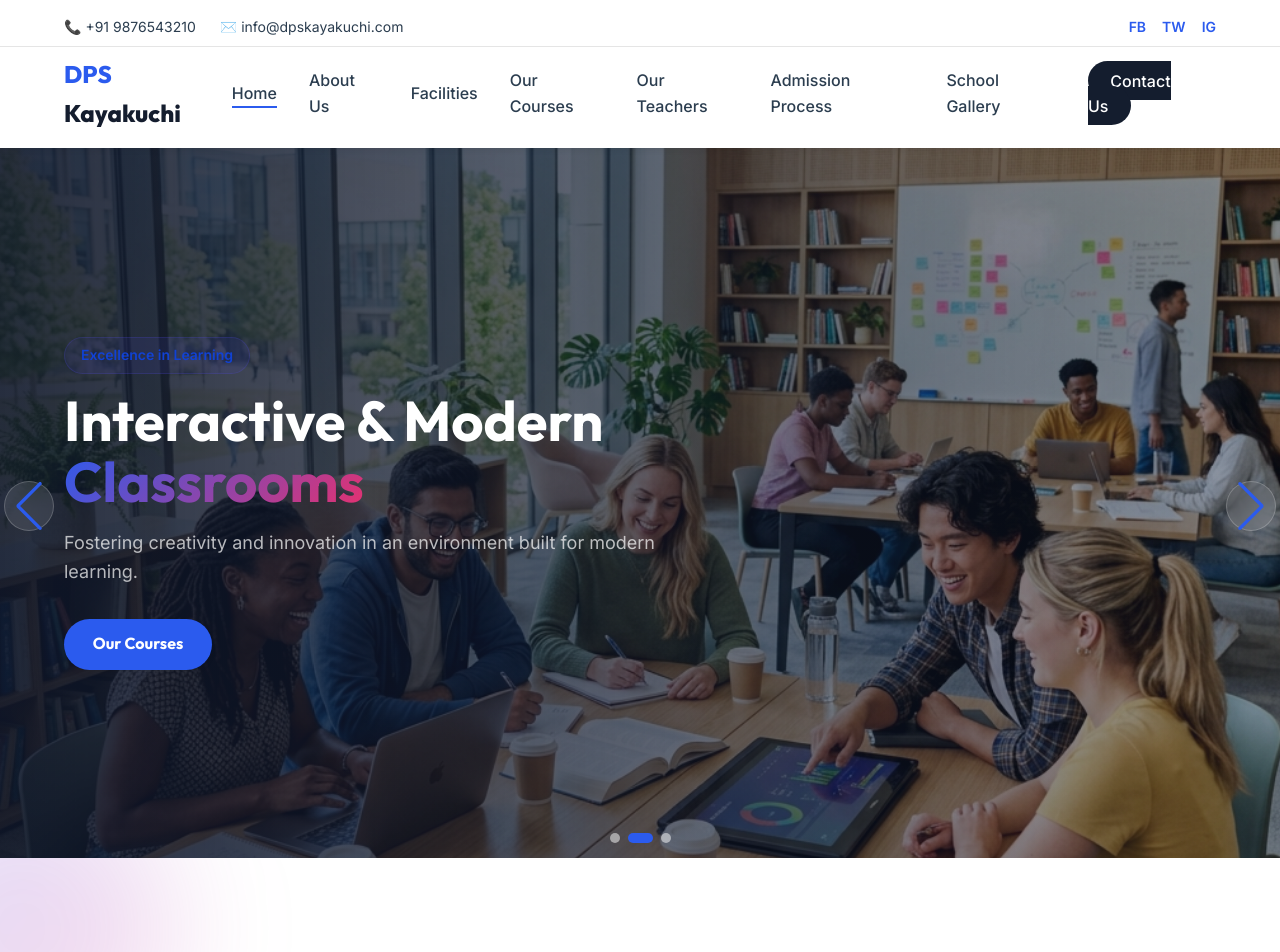
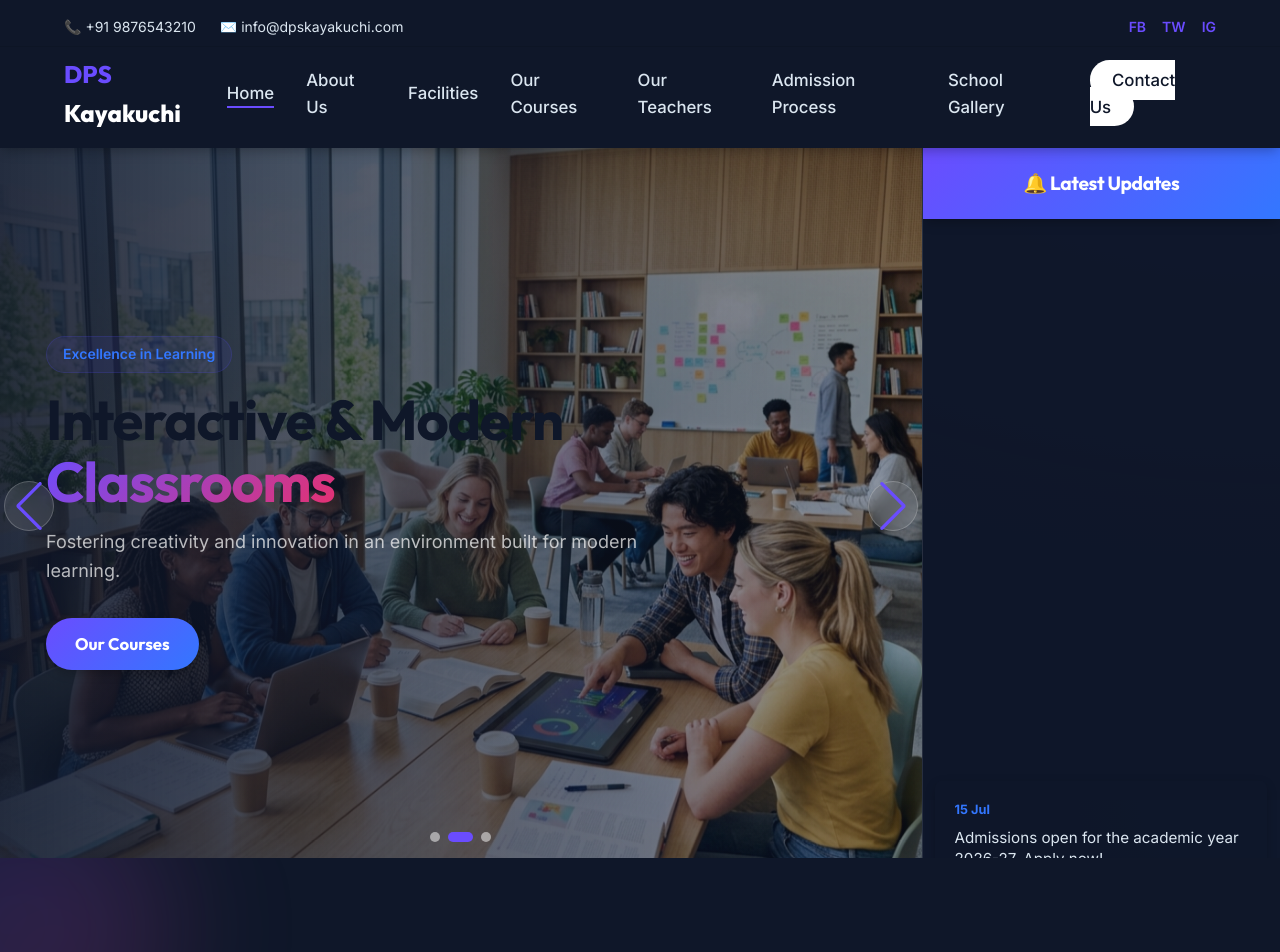
Before and after one commit to linkzenofficial/DpsKayakuchi1, a React (Vite) app: page / in a window 1280 px wide. Shown: the top 952 px of the page. Built offline with nearby package versions, Linux system fonts and the light colour scheme.

Commit message:
feat: implement premium dark theme, glassmorphism, and split hero layout

```diff
--- a/src/App.jsx
+++ b/src/App.jsx
@@ -10,7 +10,7 @@ import Course from './components/Course';
 import Teachers from './components/Teachers';
 import Admission from './components/Admission';
 import Gallery from './components/Gallery';
-import Contact from './components/Contact';
+import Footer from './components/Footer';
 
 function App() {
   const [activeSection, setActiveSection] = useState('home');
@@ -41,8 +41,8 @@ function App() {
         <Teachers />
         <Admission />
         <Gallery />
-        <Contact />
       </main>
+      <Footer />
     </>
   );
 }
--- /dev/null
+++ b/src/components/Footer.jsx
@@ -0,0 +1,76 @@
+const Footer = () => {
+    return (
+        <footer id="contact" style={{ backgroundColor: 'var(--clr-neutral-900)', color: 'white', paddingTop: '4rem' }}>
+            <div className="container">
+                <div className="footer-container" style={{ display: 'grid', gridTemplateColumns: 'repeat(auto-fit, minmax(200px, 1fr))', gap: '3rem', marginBottom: '3rem' }}>
+
+                    {/* Brand Column */}
+                    <div>
+                        <a href="#home" className="footer-logo" style={{ fontSize: '1.8rem', fontWeight: 'bold', color: 'white', marginBottom: '1rem', display: 'block' }}>
+                            <span style={{ color: 'var(--clr-primary-400)' }}>DPS</span> Kayakuchi
+                        </a>
+                        <p style={{ opacity: 0.7, lineHeight: 1.6, marginBottom: '1.5rem' }}>
+                            Providing quality education and fostering holistic development to shape the leaders of tomorrow.
+                        </p>
+                        <div className="social-links" style={{ display: 'flex', gap: '1rem' }}>
+                            <a href="#" aria-label="Facebook" style={{ width: '40px', height: '40px', background: 'rgba(255,255,255,0.1)', display: 'flex', alignItems: 'center', justifyContent: 'center', borderRadius: '50%' }}>F</a>
+                            <a href="#" aria-label="Twitter" style={{ width: '40px', height: '40px', background: 'rgba(255,255,255,0.1)', display: 'flex', alignItems: 'center', justifyContent: 'center', borderRadius: '50%' }}>T</a>
+                            <a href="#" aria-label="Instagram" style={{ width: '40px', height: '40px', background: 'rgba(255,255,255,0.1)', display: 'flex', alignItems: 'center', justifyContent: 'center', borderRadius: '50%' }}>I</a>
+                        </div>
+                    </div>
+
+                    {/* Quick Links */}
+                    <div className="footer-links">
+                        <h4 style={{ fontSize: '1.2rem', marginBottom: '1.5rem' }}>Quick Links</h4>
+                        <ul style={{ display: 'flex', flexDirection: 'column', gap: '0.8rem', padding: 0 }}>
+                            <li><a href="#about" style={{ opacity: 0.7 }}>About Us</a></li>
+                            <li><a href="#facilities" style={{ opacity: 0.7 }}>Facilities</a></li>
+                            <li><a href="#course" style={{ opacity: 0.7 }}>Our Courses</a></li>
+                            <li><a href="#admission" style={{ opacity: 0.7 }}>Admission</a></li>
+                        </ul>
+                    </div>
+
+                    {/* Contact Info */}
+                    <div className="footer-links">
+                        <h4 style={{ fontSize: '1.2rem', marginBottom: '1.5rem' }}>Contact Info</h4>
+                        <ul style={{ display: 'flex', flexDirection: 'column', gap: '1rem', padding: 0 }}>
+                            <li style={{ opacity: 0.7, display: 'flex', gap: '10px' }}>
+                                <span>📍</span> DPS Kayakuchi Campus, Assam
+                            </li>
+                            <li style={{ opacity: 0.7, display: 'flex', gap: '10px' }}>
+                                <span>📞</span> +91 9876543210
+                            </li>
+                            <li style={{ opacity: 0.7, display: 'flex', gap: '10px' }}>
+                                <span>✉️</span> info@dpskayakuchi.com
+                            </li>
+                        </ul>
+                    </div>
+
+                    {/* Newsletter */}
+                    <div className="footer-newsletter">
+                        <h4 style={{ fontSize: '1.2rem', marginBottom: '1.5rem' }}>Newsletter</h4>
+                        <p style={{ opacity: 0.7, marginBottom: '1rem' }}>Subscribe to get latest updates and news from the school.</p>
+                        <form className="newsletter-form" style={{ display: 'flex' }} onSubmit={(e) => e.preventDefault()}>
+                            <input
+                                type="email"
+                                placeholder="Your Email"
+                                style={{ padding: '0.8rem', border: 'none', borderRadius: '4px 0 0 4px', width: '100%', outline: 'none' }}
+                            />
+                            <button type="submit" style={{ padding: '0.8rem 1.2rem', background: 'var(--clr-primary-400)', color: 'white', border: 'none', borderRadius: '0 4px 4px 0', cursor: 'pointer', fontWeight: 'bold' }}>
+                                Subscribe
+                            </button>
+                        </form>
+                    </div>
+
+                </div>
+            </div>
+
+            {/* Copyright */}
+            <div className="footer-bottom" style={{ background: 'rgba(0,0,0,0.3)', padding: '1.5rem 0', textAlign: 'center', opacity: 0.8, fontSize: '0.9rem' }}>
+                <p>&copy; {new Date().getFullYear()} DPS Kayakuchi. All Rights Reserved.</p>
+            </div>
+        </footer>
+    );
+};
+
+export default Footer;
--- a/src/components/HeroSlider.jsx
+++ b/src/components/HeroSlider.jsx
@@ -5,8 +5,19 @@ import 'swiper/css/navigation';
 import 'swiper/css/pagination';
 
 const HeroSlider = () => {
+    const notices = [
+        { date: '15 Jul', text: 'Admissions open for the academic year 2026-27. Apply now!' },
+        { date: '12 Jul', text: 'Parent-Teacher Meeting scheduled for next Saturday.' },
+        { date: '10 Jul', text: 'Annual Sports Day results announced on notice board.' },
+        { date: '05 Jul', text: 'School closed on Monday due to local festival.' },
+        { date: '01 Jul', text: 'New extracurricular activities starting this month.' },
+    ];
+
     return (
-        <div id="home" className="hero-slider-wrapper">
+        <div id="home" className="hero-split-layout">
+
+            {/* Left Side: Main Slider */}
+            <div className="hero-slider-wrapper">
             <Swiper
                 modules={[Navigation, Pagination, Autoplay]}
                 navigation
@@ -64,6 +75,25 @@ const HeroSlider = () => {
                     </div>
                 </SwiperSlide>
             </Swiper>
+            </div>
+
+
+            {/* Right Side: Notice Board */}
+            <div className="hero-notice-board">
+                <div className="notice-header">
+                    <h3>🔔 Latest Updates</h3>
+                </div>
+                <div className="notice-body">
+                    <div className="notice-scroll-container">
+                        {[...notices, ...notices].map((notice, index) => (
+                            <div key={index} className="notice-item">
+                                <span className="notice-date">{notice.date}</span>
+                                <p className="notice-text">{notice.text}</p>
+                            </div>
+                        ))}
+                    </div>
+                </div>
+            </div>
         </div>
     );
 };
--- a/src/index.css
+++ b/src/index.css
@@ -2,27 +2,27 @@
    Design System & Tokens
    ========================================================================== */
 :root {
-    /* Color Palette - Premium & Modern */
-    --clr-primary-400: hsl(225, 85%, 55%);
-    --clr-primary-500: hsl(225, 85%, 45%);
+    /* Color Palette - Premium Navy Dark Theme */
+    --clr-primary-400: hsl(250, 100%, 65%); /* Electric Purple */
+    --clr-primary-500: hsl(220, 100%, 60%); /* Electric Blue */
     --clr-secondary-400: hsl(340, 80%, 55%);
-    --clr-accent: hsl(45, 95%, 50%);
+    --clr-accent: hsl(320, 100%, 60%);
 
-    --clr-neutral-100: hsl(0, 0%, 100%);
-    --clr-neutral-200: hsl(210, 20%, 98%);
-    --clr-neutral-300: hsl(210, 14%, 89%);
-    --clr-neutral-800: hsl(210, 29%, 24%);
-    --clr-neutral-900: hsl(220, 40%, 13%);
+    --clr-neutral-100: hsl(222, 47%, 11%); /* Deep Navy Background */
+    --clr-neutral-200: hsl(217, 33%, 17%);
+    --clr-neutral-300: hsl(215, 25%, 27%);
+    --clr-neutral-800: hsl(210, 40%, 90%); /* Light Text */
+    --clr-neutral-900: hsl(0, 0%, 100%);   /* White Text */
 
-    --clr-bg-glass: rgba(255, 255, 255, 0.85);
-    --clr-bg-glass-dark: rgba(15, 23, 42, 0.7);
+    --clr-bg-glass: rgba(15, 23, 42, 0.75);
+    --clr-bg-glass-dark: rgba(15, 23, 42, 0.9);
 
     /* Typography */
     --ff-primary: 'Inter', sans-serif;
     --ff-heading: 'Outfit', sans-serif;
 
     --fs-300: 0.875rem;
-    --fs-400: 1rem;
+    --fs-400: 1.05rem; /* Slightly larger for premium feel */
     --fs-500: 1.125rem;
     --fs-600: 1.5rem;
     --fs-700: 2rem;
@@ -36,11 +36,11 @@
     --space-xl: 4rem;
     --space-xxl: 6rem;
 
-    /* Shadows & Effects */
-    --shadow-sm: 0 4px 6px -1px rgba(0, 0, 0, 0.05);
-    --shadow-md: 0 10px 15px -3px rgba(0, 0, 0, 0.1);
-    --shadow-lg: 0 20px 25px -5px rgba(0, 0, 0, 0.1);
-    --shadow-glow: 0 0 20px rgba(79, 70, 229, 0.4);
+    /* Shadows & Effects (Deeper, layered shadows) */
+    --shadow-sm: 0 4px 12px -2px rgba(0, 0, 0, 0.3);
+    --shadow-md: 0 10px 30px -5px rgba(0, 0, 0, 0.4);
+    --shadow-lg: 0 20px 40px -10px rgba(0, 0, 0, 0.5);
+    --shadow-glow: 0 0 25px rgba(124, 58, 237, 0.5);
 
     --border-radius-sm: 0.5rem;
     --border-radius-md: 1rem;
@@ -70,6 +70,10 @@ body {
     line-height: 1.6;
     color: var(--clr-neutral-800);
     background-color: var(--clr-neutral-100);
+    background-image:
+        radial-gradient(at 0% 0%, rgba(124, 58, 237, 0.15) 0px, transparent 50%),
+        radial-gradient(at 100% 0%, rgba(59, 130, 246, 0.15) 0px, transparent 50%);
+    background-attachment: fixed;
     overflow-x: hidden;
 }
 
@@ -78,6 +82,7 @@ h1, h2, h3, h4, h5, h6 {
     line-height: 1.2;
     color: var(--clr-neutral-900);
     margin-bottom: var(--space-md);
+    letter-spacing: -0.02em;
 }
 
 a {
@@ -164,15 +169,31 @@ img {
 }
 
 .btn-primary {
-    background-color: var(--clr-primary-400);
-    color: var(--clr-neutral-100);
+    background: linear-gradient(135deg, var(--clr-primary-400), var(--clr-primary-500));
+    color: white;
     box-shadow: var(--shadow-sm);
+    position: relative;
+    overflow: hidden;
+}
+
+.btn-primary::after {
+    content: '';
+    position: absolute;
+    top: 0;
+    left: -100%;
+    width: 100%;
+    height: 100%;
+    background: linear-gradient(90deg, transparent, rgba(255,255,255,0.2), transparent);
+    transition: left 0.5s ease;
 }
 
 .btn-primary:hover {
-    background-color: var(--clr-primary-500);
     transform: translateY(-2px);
     box-shadow: var(--shadow-glow);
+}
+
+.btn-primary:hover::after {
+    left: 100%;
 }
 
 .btn-secondary {
@@ -505,7 +526,7 @@ img {
 }
 
 .creative-card {
-    background: rgba(255, 255, 255, 0.7);
+    background: var(--clr-bg-glass);
     backdrop-filter: blur(20px);
     -webkit-backdrop-filter: blur(20px);
     padding: 3rem 2.5rem;
@@ -513,9 +534,9 @@ img {
     display: flex;
     flex-direction: column;
     position: relative;
-    box-shadow: 0 20px 40px rgba(0, 0, 0, 0.05);
-    border: 1px solid rgba(255, 255, 255, 0.5);
-    transition: transform 0.4s cubic-bezier(0.16, 1, 0.3, 1), box-shadow 0.4s ease;
+    box-shadow: var(--shadow-lg);
+    border: 1px solid rgba(255, 255, 255, 0.1);
+    transition: transform 0.4s cubic-bezier(0.175, 0.885, 0.32, 1.275), box-shadow 0.4s ease;
     z-index: 1;
 }
 
@@ -533,8 +554,8 @@ img {
 }
 
 .creative-card:hover {
-    transform: translateY(-10px);
-    box-shadow: 0 30px 60px rgba(0, 0, 0, 0.1);
+    transform: translateY(-10px) scale(1.02);
+    box-shadow: var(--shadow-glow);
 }
 
 .vision-card {
@@ -1287,8 +1308,108 @@ img {
 }
 
 /* ==========================================================================
-   Hero Slider Styles
+   Hero Slider Styles & Split Layout
    ========================================================================== */
+.hero-split-layout {
+    display: grid;
+    grid-template-columns: 72% 28%;
+    height: calc(100vh - 90px);
+    width: 100%;
+}
+
+.hero-notice-board {
+    background: var(--clr-bg-glass-dark);
+    border-left: 1px solid rgba(255,255,255,0.1);
+    display: flex;
+    flex-direction: column;
+    overflow: hidden;
+}
+
+.notice-header {
+    padding: 1.5rem;
+    background: linear-gradient(135deg, var(--clr-primary-400), var(--clr-primary-500));
+    color: white;
+    text-align: center;
+    box-shadow: var(--shadow-sm);
+    z-index: 10;
+}
+
+.notice-header h3 {
+    margin: 0;
+    font-size: 1.2rem;
+    color: white;
+}
+
+.notice-body {
+    flex-grow: 1;
+    position: relative;
+    overflow: hidden;
+}
+
+.notice-scroll-container {
+    position: absolute;
+    top: 0;
+    left: 0;
+    width: 100%;
+    animation: vertical-scroll 25s linear infinite;
+}
+
+.notice-scroll-container:hover {
+    animation-play-state: paused;
+}
+
+.notice-item {
+    padding: 1.2rem;
+    border-bottom: 1px solid rgba(255,255,255,0.05);
+    background: var(--clr-bg-glass);
+    margin: 0.8rem;
+    border-radius: 8px;
+    box-shadow: var(--shadow-sm);
+    transition: transform 0.3s cubic-bezier(0.175, 0.885, 0.32, 1.275);
+    color: var(--clr-neutral-900);
+}
+
+.notice-item:hover {
+    transform: translateX(8px) scale(1.02);
+    box-shadow: var(--shadow-md);
+}
+
+.notice-date {
+    font-size: 0.8rem;
+    font-weight: 700;
+    color: var(--clr-primary-500);
+    display: block;
+    margin-bottom: 0.4rem;
+}
+
+.notice-text {
+    font-size: 0.95rem;
+    color: var(--clr-neutral-800);
+    line-height: 1.4;
+}
+
+@keyframes vertical-scroll {
+    0% { transform: translateY(100%); }
+    100% { transform: translateY(-100%); }
+}
+
+@media (max-width: 992px) {
+    .hero-split-layout {
+        grid-template-columns: 1fr;
+        grid-template-rows: auto 50vh;
+        height: auto;
+    }
+
+    .hero-notice-board {
+        height: 300px;
+        border-right: none;
+    }
+
+    .hero-slider-wrapper {
+        height: 50vh;
+    }
+}
+
 .hero-slider-wrapper {
     margin-top: 0;
     width: 100%;
```
